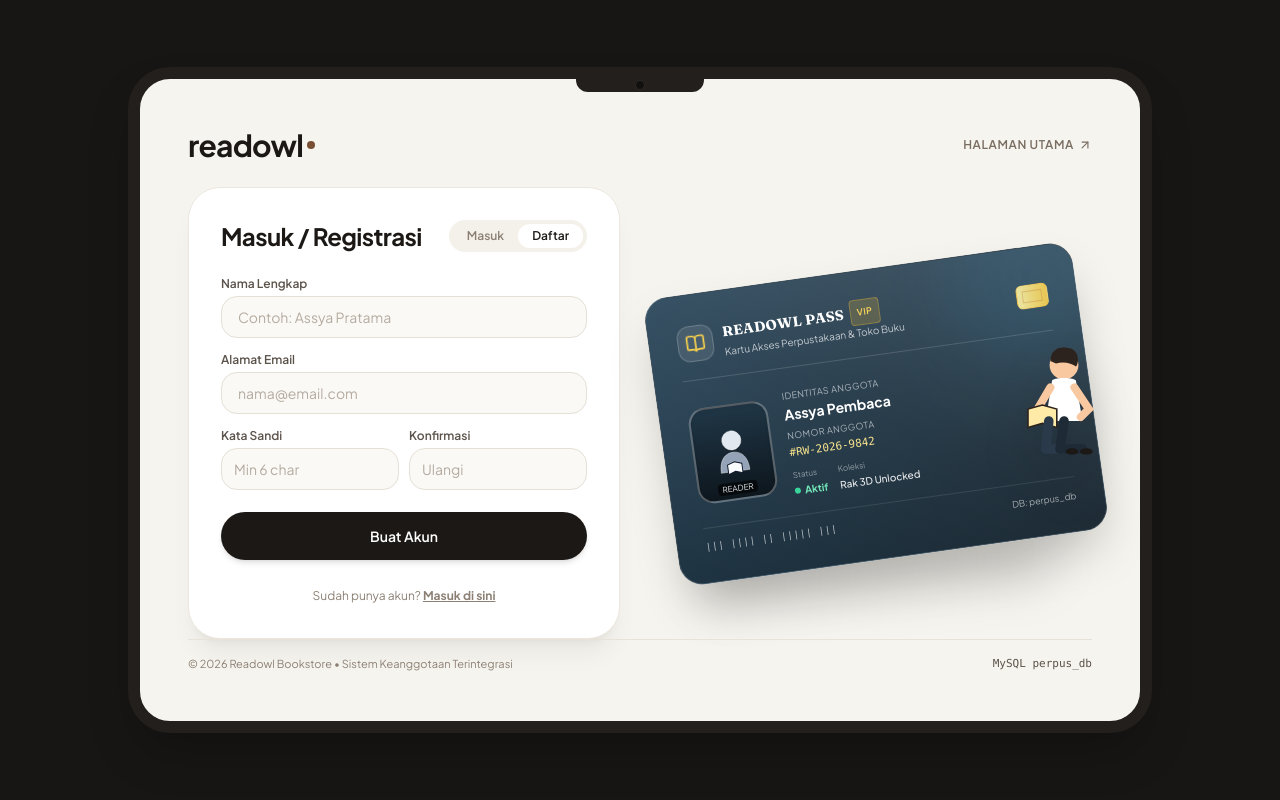
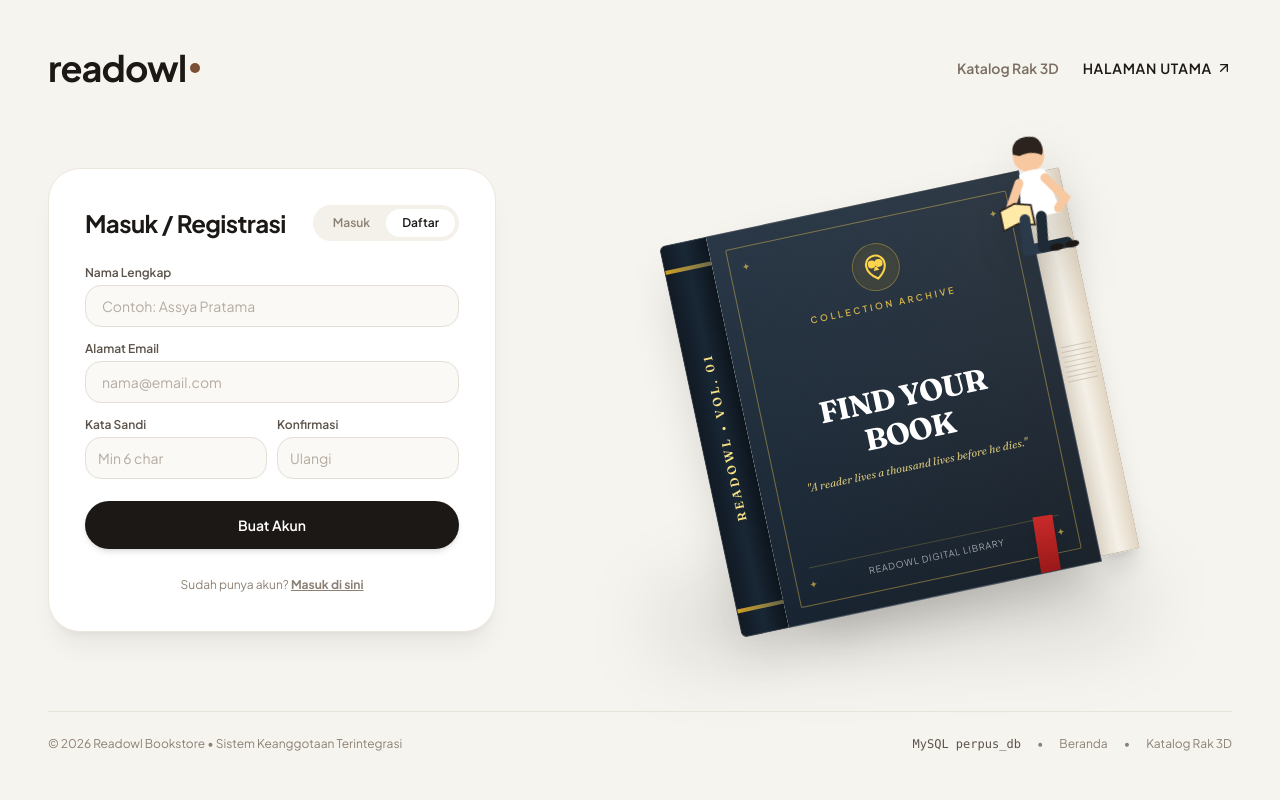
Before and after one commit to Bannni/PERPUS_USK, a Laravel app: page /register in a window 1280 px wide. Run offline with Laravel 12, Linux system fonts and the light colour scheme; some libraries are stand-ins or nearby versions.

Commit message:
Update login and register to full screen layout and replace card with 3D hardcover book

```diff
--- a/resources/views/auth/register.blade.php
+++ b/resources/views/auth/register.blade.php
@@ -3,40 +3,37 @@
 @section('title', 'Registrasi / Masuk - Readowl Bookstore')
 
 @section('content')
-<div class="min-h-screen bg-[#181614] flex items-center justify-center p-3 sm:p-6 lg:p-8 select-none" x-data="{
+<div class="min-h-screen w-full bg-[#F6F4EE] flex flex-col justify-between p-6 sm:p-10 lg:p-12 relative overflow-x-hidden select-none" x-data="{
     mode: 'register'
 }">
-    <!-- TABLET / SLEEK SCREEN MOCKUP (Matching Reference Image) -->
-    <div class="w-full max-w-5xl bg-[#F6F4EE] rounded-[30px] sm:rounded-[42px] border-[8px] sm:border-[12px] border-[#221F1C] shadow-2xl relative overflow-hidden p-6 sm:p-10 lg:p-12 min-h-[620px] flex flex-col justify-between">
-
-        <!-- Tablet Camera Notch -->
-        <div class="w-24 sm:w-32 h-3.5 bg-[#221F1C] mx-auto rounded-b-xl absolute top-0 left-1/2 -translate-y-px -translate-x-1/2 flex items-center justify-center z-30">
-            <div class="w-2.5 h-2.5 rounded-full bg-[#11100E] border border-[#2D2A26]"></div>
-        </div>
-
-        <!-- Top Header with Minimalist Logo -->
-        <div class="flex items-center justify-between mb-6 z-20">
-            <a href="{{ route('home') }}" class="font-bold text-2xl sm:text-3xl tracking-tight text-[#1C1815] flex items-center gap-1 group">
+    <!-- Top Header Full Screen -->
+    <header class="max-w-7xl mx-auto w-full flex items-center justify-between z-20">
+        <a href="{{ route('home') }}" class="font-bold text-3xl sm:text-4xl tracking-tight text-[#1C1815] flex items-center gap-1 group">
             <span>readowl</span>
-                <span class="w-2 h-2 rounded-full bg-[#7A5034] inline-block group-hover:scale-125 transition"></span>
+            <span class="w-2.5 h-2.5 rounded-full bg-[#7A5034] inline-block group-hover:scale-125 transition"></span>
         </a>
 
-            <a href="{{ route('home') }}" class="text-xs font-semibold uppercase tracking-wider text-[#7A6E63] hover:text-[#1C1815] transition flex items-center gap-1">
+        <div class="flex items-center gap-6">
+            <a href="{{ route('catalog') }}" class="text-xs sm:text-sm font-semibold text-[#7A6E63] hover:text-[#1C1815] transition hidden sm:inline">
+                Katalog Rak 3D
+            </a>
+            <a href="{{ route('home') }}" class="text-xs sm:text-sm font-semibold uppercase tracking-wider text-[#1C1815] hover:opacity-75 transition flex items-center gap-1">
                 <span>Halaman Utama</span>
-                <i data-lucide="arrow-up-right" class="w-3.5 h-3.5"></i>
+                <i data-lucide="arrow-up-right" class="w-4 h-4"></i>
             </a>
         </div>
+    </header>
 
-        <!-- Main Content Grid -->
-        <div class="grid grid-cols-1 lg:grid-cols-12 gap-8 lg:gap-10 items-center my-auto z-10">
+    <!-- Main Content Grid Full Screen -->
+    <main class="max-w-7xl mx-auto w-full grid grid-cols-1 lg:grid-cols-12 gap-10 lg:gap-16 items-center my-auto py-8 z-10">
 
         <!-- LEFT COLUMN: FLOATING WHITE CARD (Masuk / Registrasi) -->
-            <div class="lg:col-span-6 max-w-md w-full mx-auto lg:mx-0">
-                <div class="bg-white rounded-[28px] sm:rounded-[32px] p-6 sm:p-8 shadow-xl shadow-black/5 border border-[#ECE7DE]">
+        <div class="lg:col-span-5 max-w-md w-full mx-auto lg:mx-0">
+            <div class="bg-white rounded-[32px] p-7 sm:p-9 shadow-xl shadow-black/5 border border-[#ECE7DE]">
 
                 <!-- Card Heading & Switcher Tabs -->
                 <div class="flex items-center justify-between mb-6">
-                        <h2 class="text-xl sm:text-2xl font-bold text-[#1C1815] tracking-tight">
+                    <h2 class="text-2xl font-bold text-[#1C1815] tracking-tight">
                         Masuk / Registrasi
                     </h2>
 
@@ -45,13 +42,13 @@
                         <button type="button"
                                 @click="mode = 'login'"
                                 :class="mode === 'login' ? 'bg-white text-[#1C1815] shadow-xs' : 'text-[#8C8075] hover:text-[#1C1815]'"
-                                    class="px-3.5 py-1 rounded-full transition duration-150">
+                                class="px-4 py-1.5 rounded-full transition duration-150">
                             Masuk
                         </button>
                         <button type="button"
                                 @click="mode = 'register'"
                                 :class="mode === 'register' ? 'bg-white text-[#1C1815] shadow-xs' : 'text-[#8C8075] hover:text-[#1C1815]'"
-                                    class="px-3.5 py-1 rounded-full transition duration-150">
+                                class="px-4 py-1.5 rounded-full transition duration-150">
                             Daftar
                         </button>
                     </div>
@@ -66,6 +63,13 @@
                                 <span>{{ $error }}</span>
                             </p>
                         @endforeach
+                    </div>
+                @endif
+
+                @if(session('success'))
+                    <div class="mb-4 p-3 bg-emerald-50 border border-emerald-200 text-emerald-800 text-xs rounded-xl flex items-center gap-1.5">
+                        <i data-lucide="check-circle" class="w-3.5 h-3.5 shrink-0 text-emerald-600"></i>
+                        <span>{{ session('success') }}</span>
                     </div>
                 @endif
 
@@ -117,7 +121,7 @@
                     </div>
 
                     <div class="pt-2">
-                            <button type="submit" class="w-full py-3.5 bg-[#1C1815] hover:bg-black text-white font-semibold text-xs sm:text-sm rounded-full shadow-md transition duration-200 flex items-center justify-center gap-2">
+                        <button type="submit" class="w-full py-3.5 bg-[#1C1815] hover:bg-black text-white font-semibold text-xs sm:text-sm rounded-full shadow-md hover:shadow-lg transition duration-200 flex items-center justify-center gap-2">
                             <span>Buat Akun</span>
                         </button>
                     </div>
@@ -164,7 +168,7 @@
                     </div>
 
                     <div class="pt-2">
-                            <button type="submit" class="w-full py-3.5 bg-[#1C1815] hover:bg-black text-white font-semibold text-xs sm:text-sm rounded-full shadow-md transition duration-200 flex items-center justify-center gap-2">
+                        <button type="submit" class="w-full py-3.5 bg-[#1C1815] hover:bg-black text-white font-semibold text-xs sm:text-sm rounded-full shadow-md hover:shadow-lg transition duration-200 flex items-center justify-center gap-2">
                             <span>Masuk</span>
                         </button>
                     </div>
@@ -179,95 +183,104 @@
             </div>
         </div>
 
-            <!-- RIGHT COLUMN: 3D FLOATING DIGITAL LIBRARY PASS & 3D READER (BOOK THEME INSTEAD OF KJP) -->
-            <div class="lg:col-span-6 flex items-center justify-center relative py-6">
+        <!-- RIGHT COLUMN: 3D BOOK & SITTING READER -->
+        <div class="lg:col-span-7 flex items-center justify-center relative py-8">
 
-                <!-- 3D Card Container with Perspective -->
-                <div class="relative w-full max-w-sm sm:max-w-md" style="perspective: 1200px;">
+            <!-- 3D Book Container with Perspective -->
+            <div class="relative w-full max-w-lg lg:max-w-xl flex items-center justify-center" style="perspective: 1400px;">
 
-                    <!-- Under Card Drop Shadow -->
-                    <div class="absolute -bottom-8 left-10 right-10 h-10 bg-black/15 blur-xl rounded-full transform rotate-[-4deg]"></div>
+                <!-- Floor Soft Shadow under 3D Book -->
+                <div class="absolute -bottom-10 left-12 right-12 h-14 bg-black/15 blur-2xl rounded-full transform rotate-[-3deg]"></div>
 
-                    <!-- THE 3D LIBRARY MEMBER CARD (BOOK THEME) -->
-                    <div class="relative bg-gradient-to-br from-[#2C485C] via-[#1E3342] to-[#12202A] text-white rounded-3xl p-6 sm:p-7 shadow-2xl border border-white/20 transform rotate-[-8deg] hover:rotate-[-4deg] hover:scale-105 transition-all duration-500 overflow-hidden group">
+                <!-- 3D HARDCOVER BOOK WRAPPER -->
+                <div class="relative transform rotate-[-12deg] rotate-x-[8deg] rotate-y-[-14deg] hover:rotate-[-6deg] hover:scale-105 transition-all duration-500 cursor-pointer group">
 
-                        <!-- Holographic / Subtle Pattern Glow -->
-                        <div class="absolute inset-0 bg-gradient-to-tr from-transparent via-white/5 to-white/15 pointer-events-none"></div>
-                        <div class="absolute -right-16 -top-16 w-48 h-48 bg-sky-400/10 rounded-full blur-2xl"></div>
+                    <!-- THE BOOK ITSELF (Cover + Spine + Thickness Pages) -->
+                    <div class="relative flex">
 
-                        <!-- Card Header -->
-                        <div class="flex items-center justify-between border-b border-white/15 pb-4 mb-5">
-                            <div class="flex items-center gap-2.5">
-                                <div class="w-9 h-9 rounded-xl bg-white/10 backdrop-blur-sm border border-white/20 flex items-center justify-center text-amber-300">
-                                    <i data-lucide="book-open" class="w-5 h-5"></i>
+                        <!-- Left Spine of Book (Thick Bound Edge) -->
+                        <div class="w-10 sm:w-12 h-[340px] sm:h-[400px] bg-gradient-to-r from-[#111A24] via-[#1A2836] to-[#0E1720] rounded-l-md border-y border-l border-white/20 shadow-2xl flex flex-col justify-between py-6 items-center relative overflow-hidden">
+                            <!-- Spine decorative gold ridges -->
+                            <div class="w-full h-1 bg-gradient-to-r from-amber-400/80 to-amber-200/40"></div>
+                            <span class="font-serif text-[10px] sm:text-xs tracking-[0.25em] text-amber-200 [writing-mode:vertical-rl] rotate-180 uppercase font-semibold">
+                                READOWL • VOL. 01
+                            </span>
+                            <div class="w-full h-1 bg-gradient-to-r from-amber-400/80 to-amber-200/40"></div>
                         </div>
-                                <div>
-                                    <h3 class="font-serif font-bold text-sm tracking-wide text-white flex items-center gap-1.5">
-                                        <span>READOWL PASS</span>
-                                        <span class="text-[9px] px-1.5 py-0.5 rounded bg-amber-400/20 text-amber-300 border border-amber-400/30 uppercase font-sans font-semibold">VIP</span>
-                                    </h3>
-                                    <p class="text-[10px] text-white/70">Kartu Akses Perpustakaan & Toko Buku</p>
+
+                        <!-- Front Book Cover -->
+                        <div class="w-[240px] sm:w-[290px] md:w-[320px] h-[340px] sm:h-[400px] bg-gradient-to-br from-[#1E2D3D] via-[#182431] to-[#0F1720] border-y border-r border-white/20 p-6 sm:p-8 flex flex-col justify-between shadow-2xl relative overflow-hidden">
+
+                            <!-- Gold Foil Ornate Border -->
+                            <div class="absolute inset-3 sm:inset-4 border border-amber-300/40 rounded-sm pointer-events-none flex flex-col justify-between p-3">
+                                <div class="flex justify-between text-amber-300/60 text-[10px]">
+                                    <span>✦</span><span>✦</span>
+                                </div>
+                                <div class="flex justify-between text-amber-300/60 text-[10px]">
+                                    <span>✦</span><span>✦</span>
                                 </div>
                             </div>
 
-                            <!-- Chip Icon -->
-                            <div class="w-8 h-6 bg-gradient-to-r from-amber-200 to-amber-400 rounded-md border border-amber-500/40 shadow-xs flex items-center justify-center">
-                                <div class="w-5 h-3 border border-amber-700/30 rounded-xs"></div>
+                            <!-- Subtle Cover Texture & Light Sheen -->
+                            <div class="absolute inset-0 bg-gradient-to-tr from-transparent via-white/5 to-white/10 pointer-events-none"></div>
+
+                            <!-- Cover Header / Emblem -->
+                            <div class="relative text-center pt-2">
+                                <div class="w-12 h-12 rounded-full bg-amber-400/10 border border-amber-300/30 mx-auto flex items-center justify-center text-amber-300 shadow-inner mb-2">
+                                    <svg class="w-7 h-7" viewBox="0 0 24 24" fill="none" stroke="currentColor" stroke-width="1.8">
+                                        <path d="M12 2C8 2 4 5 4 10c0 4 2 8 8 12 6-4 8-8 8-12 0-5-4-8-8-8z"/>
+                                        <circle cx="9" cy="9" r="2.5" fill="#FCD34D"/>
+                                        <circle cx="15" cy="9" r="2.5" fill="#FCD34D"/>
+                                        <path d="m12 12 1 2-2 0 1-2"/>
+                                    </svg>
                                 </div>
+                                <span class="text-[9px] tracking-[0.3em] uppercase text-amber-300/80 font-sans font-semibold block">
+                                    COLLECTION ARCHIVE
+                                </span>
                             </div>
 
-                        <!-- Card Body (Member Photo & Details) -->
-                        <div class="flex items-center gap-4">
-                            <!-- Member Avatar Portrait -->
-                            <div class="w-16 h-20 sm:w-20 sm:h-24 rounded-2xl bg-gradient-to-t from-[#0D161D] to-[#203646] border-2 border-white/30 overflow-hidden shrink-0 shadow-inner flex items-center justify-center relative">
-                                <!-- Reader Silhouette Illustration -->
-                                <svg class="w-12 h-16 text-white/80" viewBox="0 0 100 120" fill="none" stroke="currentColor">
-                                    <circle cx="50" cy="35" r="20" fill="#E2E8F0"/>
-                                    <path d="M20 100 C20 70, 35 60, 50 60 C65 60, 80 70, 80 100 Z" fill="#94A3B8"/>
-                                    <!-- Book in hands -->
-                                    <path d="M35 85 L50 80 L65 85 L65 105 L50 100 L35 105 Z" fill="#F8FAFC" stroke="#0F172A" stroke-width="2"/>
-                                </svg>
-                                <span class="absolute bottom-1 bg-black/60 text-[8px] px-1 rounded text-white/90">READER</span>
+                            <!-- Cover Title (Serif Gold Lettering) -->
+                            <div class="relative text-center my-auto py-2">
+                                <h3 class="font-serif text-2xl sm:text-3xl font-bold tracking-tight text-white leading-tight">
+                                    FIND YOUR<br>BOOK
+                                </h3>
+                                <p class="text-[10px] sm:text-[11px] text-amber-200/80 font-serif italic mt-2">
+                                    "A reader lives a thousand lives before he dies."
+                                </p>
                             </div>
 
-                            <!-- Details Column -->
-                            <div class="flex-1 space-y-1 text-xs">
-                                <div>
-                                    <span class="text-[9px] text-white/60 block uppercase tracking-wider">Identitas Anggota</span>
-                                    <span class="font-bold text-white text-xs sm:text-sm">Assya Pembaca</span>
-                                </div>
-                                <div>
-                                    <span class="text-[9px] text-white/60 block uppercase tracking-wider">Nomor Anggota</span>
-                                    <span class="font-mono text-[11px] text-amber-200">#RW-2026-9842</span>
-                                </div>
-                                <div class="flex items-center gap-3 pt-0.5">
-                                    <div>
-                                        <span class="text-[8px] text-white/50 block">Status</span>
-                                        <span class="text-[10px] text-emerald-300 font-bold flex items-center gap-1">
-                                            <span class="w-1.5 h-1.5 rounded-full bg-emerald-400"></span>
-                                            Aktif
-                                        </span>
-                                    </div>
-                                    <div>
-                                        <span class="text-[8px] text-white/50 block">Koleksi</span>
-                                        <span class="text-[10px] text-white/90 font-medium">Rak 3D Unlocked</span>
-                                    </div>
-                                </div>
-                            </div>
+                            <!-- Cover Footer -->
+                            <div class="relative text-center border-t border-amber-300/20 pt-2 text-[9px] tracking-widest uppercase text-white/60">
+                                <span>READOWL DIGITAL LIBRARY</span>
                             </div>
 
-                        <!-- Card Footer: Barcode & Database Status -->
-                        <div class="mt-4 pt-3 border-t border-white/10 flex items-center justify-between text-[9px] text-white/60">
-                            <span class="font-mono tracking-widest text-white/70">||| |||| || ||||| |||</span>
-                            <span>DB: perpus_db</span>
+                            <!-- Red Satin Bookmark Ribbon Dangling Down -->
+                            <div class="absolute -bottom-6 right-10 w-5 h-20 bg-gradient-to-b from-[#C92A2A] to-[#861212] shadow-lg rounded-b-xs transform rotate-3 flex items-end justify-center pb-1">
+                                <div class="w-0 h-0 border-l-[10px] border-l-transparent border-r-[10px] border-r-transparent border-b-[8px] border-b-[#F6F4EE] absolute -bottom-px"></div>
                             </div>
 
                         </div>
 
-                    <!-- 3D Sitting Reader Figure (Sitting on the right edge of the card) -->
-                    <div class="absolute -right-4 sm:-right-8 top-16 sm:top-14 pointer-events-none drop-shadow-2xl z-20">
-                        <!-- Stylized 3D Character Reading a Book -->
-                        <svg class="w-24 sm:w-32 h-32 sm:h-40" viewBox="0 0 160 200" fill="none">
+                        <!-- Right Edge: Realistic Thick Paper Pages (Page Block) -->
+                        <div class="w-8 sm:w-10 h-[330px] sm:h-[390px] my-auto bg-gradient-to-r from-[#EDE4D5] via-[#FAF6ED] to-[#E2D6C3] border-y border-r border-[#D0C2AE] shadow-xl flex flex-col justify-around py-3 px-1 rounded-r-sm">
+                            <!-- Page Lines Texture -->
+                            <div class="space-y-1 opacity-60">
+                                <div class="h-px bg-[#BDB09E]"></div>
+                                <div class="h-px bg-[#BDB09E]"></div>
+                                <div class="h-px bg-[#BDB09E]"></div>
+                                <div class="h-px bg-[#BDB09E]"></div>
+                                <div class="h-px bg-[#BDB09E]"></div>
+                                <div class="h-px bg-[#BDB09E]"></div>
+                                <div class="h-px bg-[#BDB09E]"></div>
+                                <div class="h-px bg-[#BDB09E]"></div>
+                            </div>
+                        </div>
+
+                    </div>
+
+                    <!-- 3D Sitting Reader Character on the Book Edge -->
+                    <div class="absolute -right-6 sm:-right-10 -top-10 sm:-top-14 pointer-events-none drop-shadow-2xl z-30">
+                        <svg class="w-28 sm:w-36 h-36 sm:h-44" viewBox="0 0 160 200" fill="none">
                             <!-- Character Head -->
                             <circle cx="85" cy="50" r="18" fill="#F8C8A0"/>
                             <!-- Hair -->
@@ -279,7 +292,7 @@
                             <path d="M98 78 L116 105 L106 115" stroke="#F8C8A0" stroke-width="10" stroke-linecap="round"/>
                             <!-- Open Book held by character -->
                             <path d="M40 105 L58 100 L76 105 L76 128 L58 123 L40 128 Z" fill="#FFEAA7" stroke="#2D231E" stroke-width="2"/>
-                            <!-- Legs sitting -->
+                            <!-- Legs sitting on book -->
                             <path d="M66 120 L62 155 L90 155" stroke="#2B3A4A" stroke-width="12" stroke-linecap="round" stroke-linejoin="round"/>
                             <path d="M85 120 L80 155 L108 155" stroke="#1E2A36" stroke-width="12" stroke-linecap="round" stroke-linejoin="round"/>
                             <!-- Shoes -->
@@ -294,12 +307,19 @@
 
         </div>
 
-        <!-- Footer Notice Inside Frame -->
-        <div class="flex items-center justify-between text-[11px] text-[#8C8075] pt-4 border-t border-[#E8E3D8] z-10">
+    </main>
+
+    <!-- Footer Notice Full Screen -->
+    <footer class="max-w-7xl mx-auto w-full flex flex-col sm:flex-row items-center justify-between text-xs text-[#8C8075] pt-6 border-t border-[#E8E3D8] gap-3 z-10">
         <span>© 2026 Readowl Bookstore • Sistem Keanggotaan Terintegrasi</span>
+        <div class="flex items-center gap-4">
             <span class="font-mono text-[#5C534B]">MySQL perpus_db</span>
+            <span>•</span>
+            <a href="{{ route('home') }}" class="hover:text-[#1C1815] transition">Beranda</a>
+            <span>•</span>
+            <a href="{{ route('catalog') }}" class="hover:text-[#1C1815] transition">Katalog Rak 3D</a>
         </div>
+    </footer>
 
 </div>
-</div>
 @endsection
```
Also changed, not shown: resources/views/auth/login.blade.php (+110 -97 lines). Lines whose indentation alone changed are shown as unchanged.
